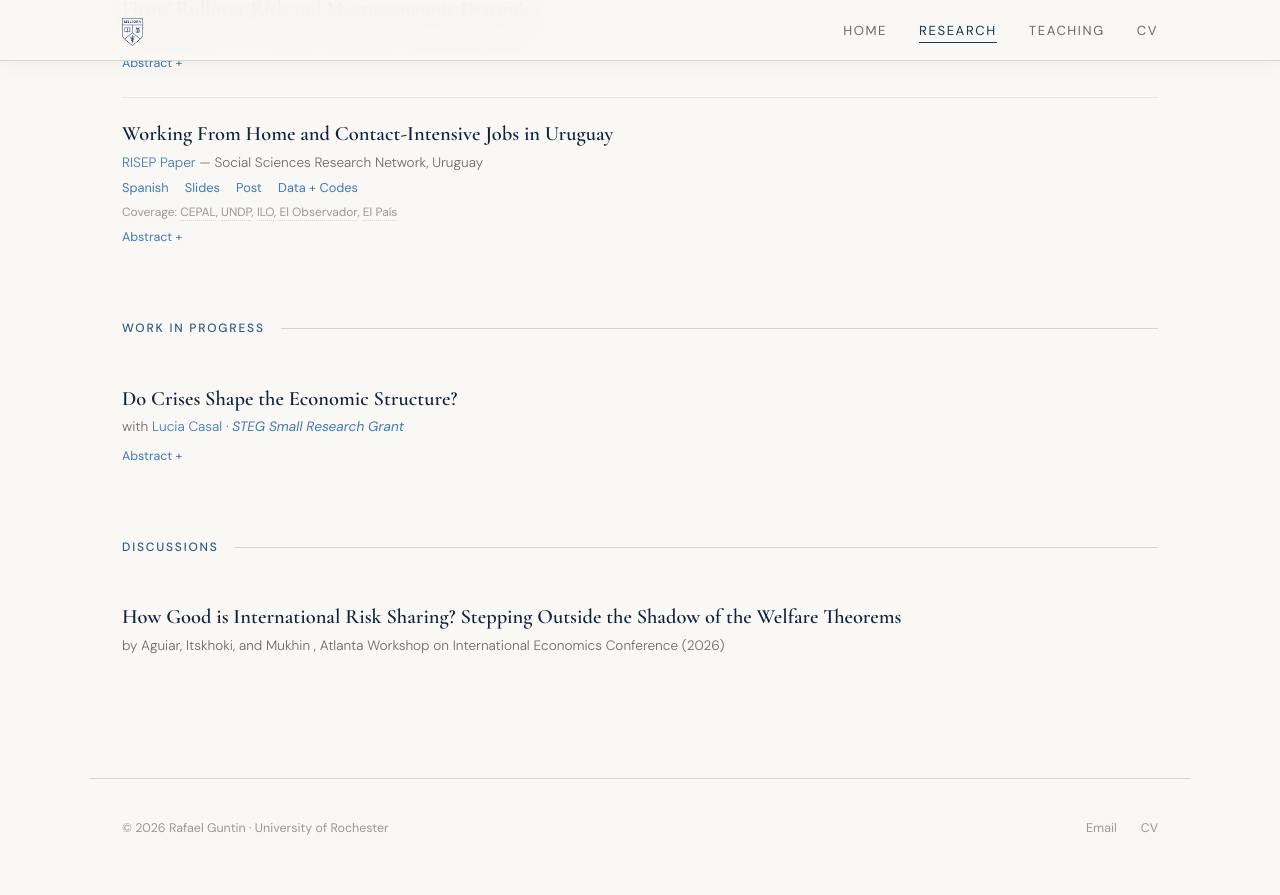
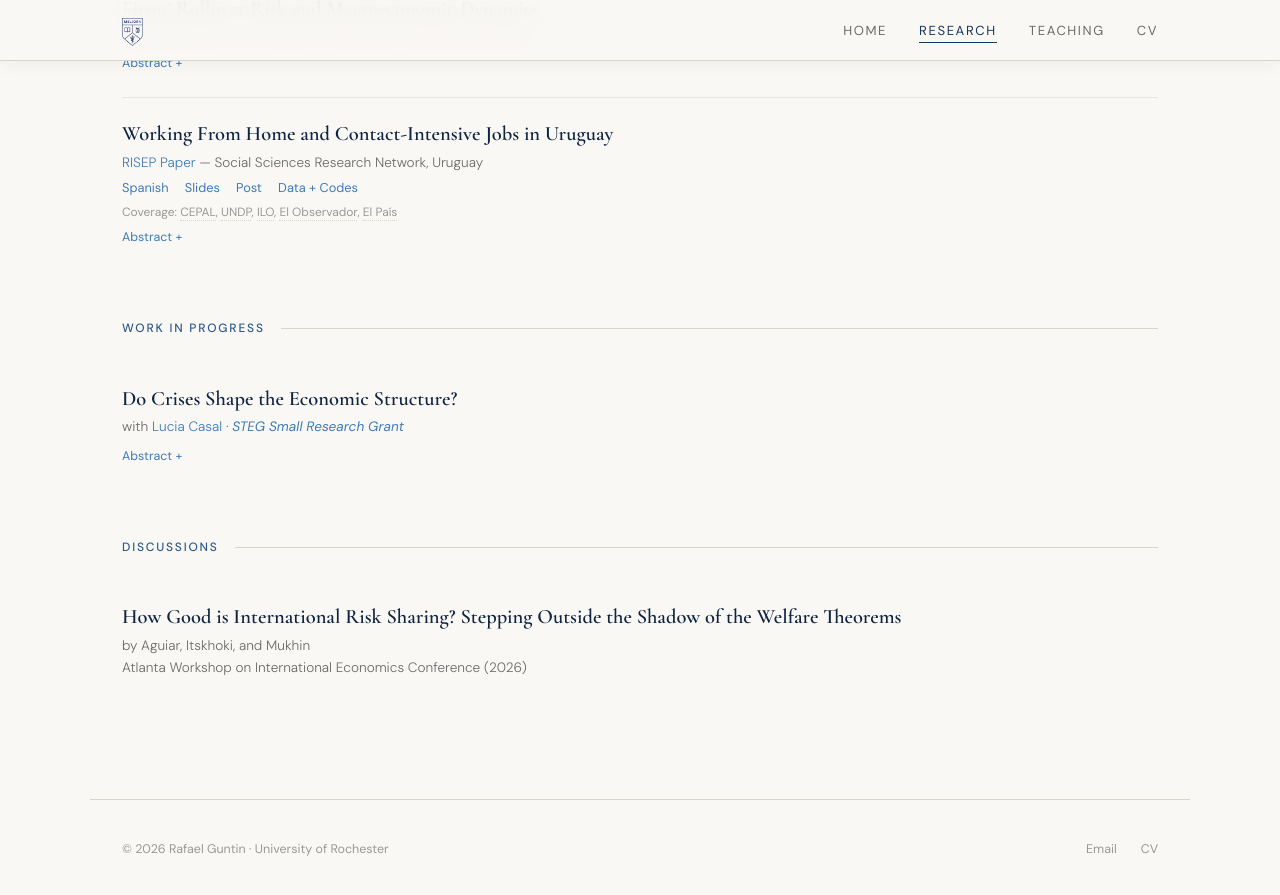
Before and after one commit to rafaguntin/rafaguntin.github.io, a Jekyll site: the page built from research/index.html, in a window 1280 px wide and 900 px high, scrolled down 1055 px. Shown: the top 895 px of the window. Built offline with Jekyll 4.4.1, drawn with Linux system fonts in a browser that asks for light colours.

Commit message:
Update index.html

```diff
--- a/research/index.html
+++ b/research/index.html
@@ -360,8 +360,8 @@ crises significantly delay structural change.</div>
       <div class="paper">
         <h3 class="paper-title"><a href="/research/IRS_dicussion_Guntin.pdf">How Good is International Risk Sharing? Stepping Outside the Shadow of the Welfare Theorems</a></h3>
         <div class="paper-meta">
-          <span class="coauthors">by Aguiar, Itskhoki, and Mukhin</span>
-          <span class="meta">, Atlanta Workshop on International Economics Conference <span class="meta">(2026)</span></span>
+          <span class="coauthors">by Aguiar, Itskhoki, and Mukhin</span> <br>
+          <span class="meta">Atlanta Workshop on International Economics Conference <span class="meta">(2026)</span></span>
         </div>
       </div>
 
```
